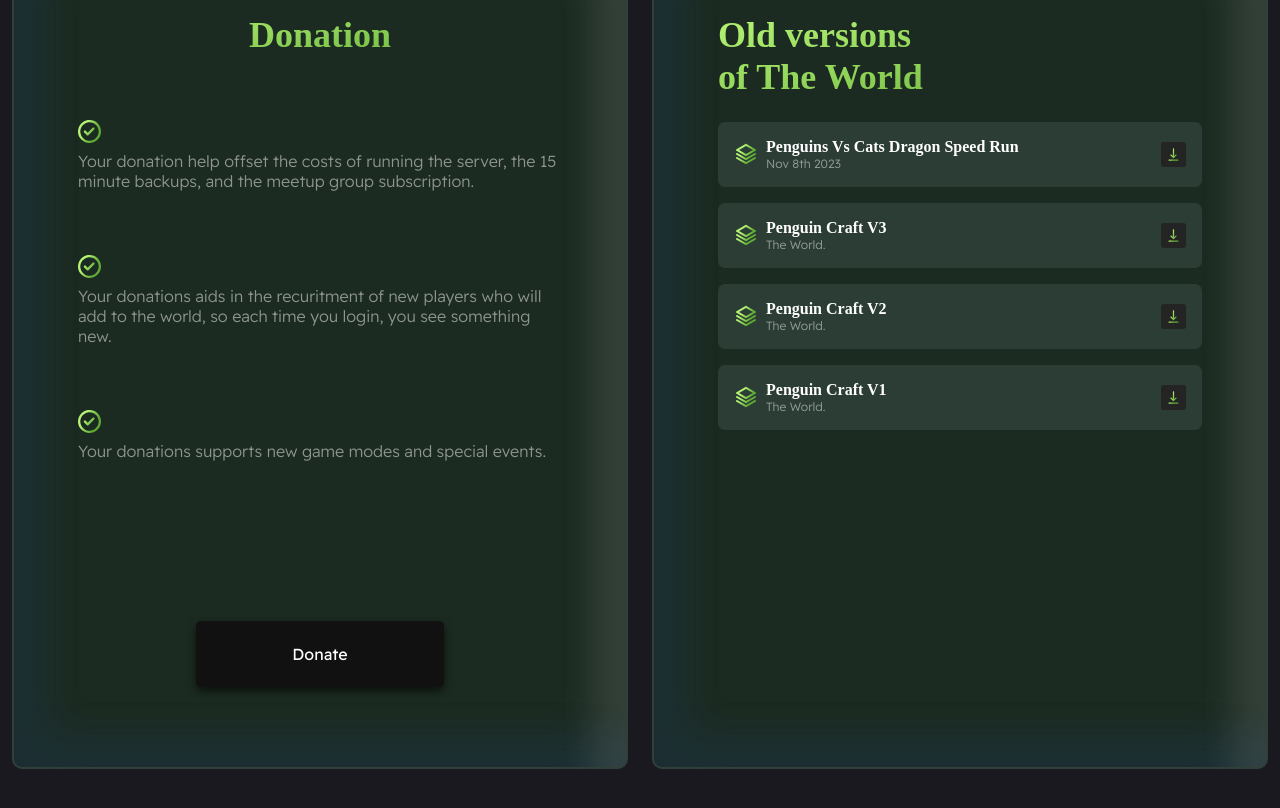
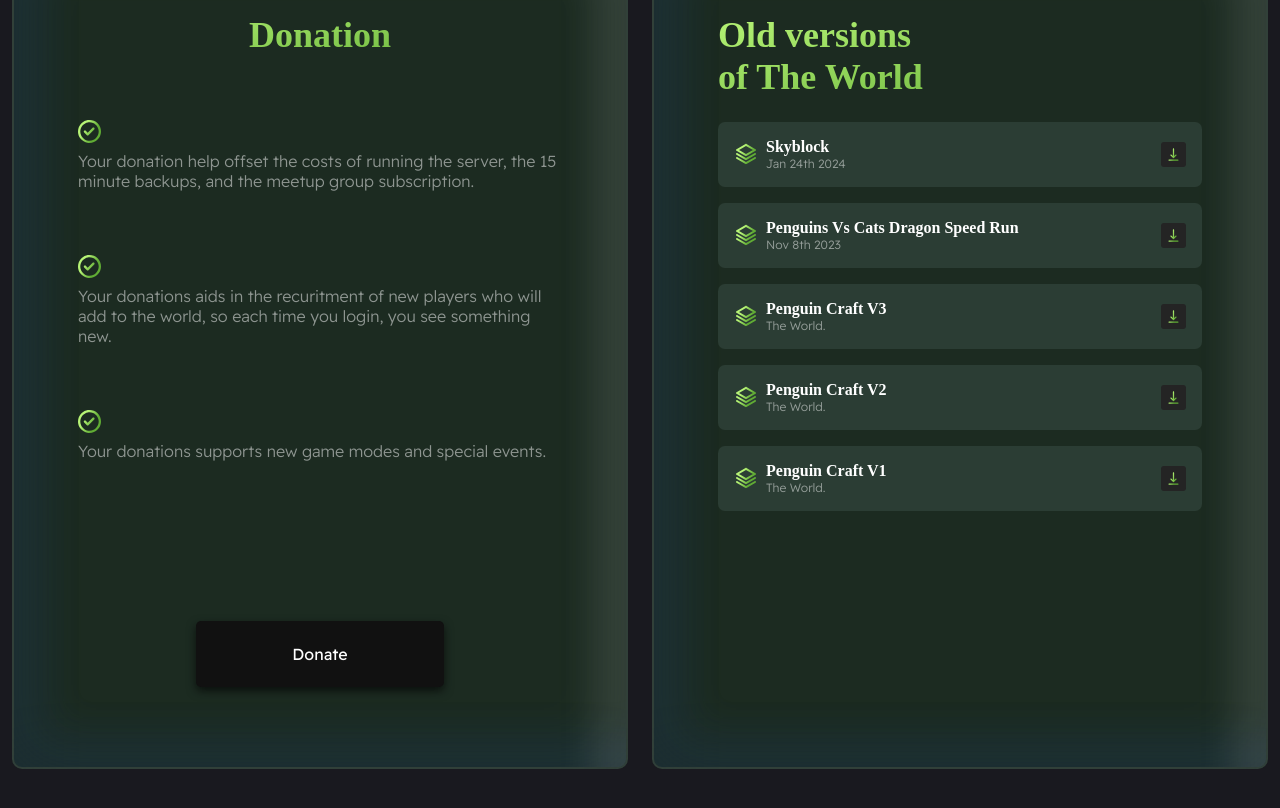
Before and after one commit to dgarvis/somc-club, a React (Vite) app: page / in a window 1280 px wide. Shown: the part 3320-4128 px from the top of the page. Built offline with nearby package versions, Linux system fonts and the light colour scheme; no server answers; the HTML template or start-up script is replaced by a standard one.

Commit message:
Added skyblock world for download.

```diff
--- a/src/Components/Donation/Donation.jsx
+++ b/src/Components/Donation/Donation.jsx
@@ -69,6 +69,20 @@ export const Donation = () => {
 				  <div className="flex gap-2 items-center">
 				      <img src={VersionCardIcon} alt="" height={24} width={24} />
 				      <div>
+					  <p className="version-number m-0">Skyblock</p>
+					  <p className="version-name m-0">Jan 24th 2024</p>
+				      </div>
+				  </div>
+				  <a href="https://dl.somc.club/SoMC_Skyblock-2023_to_2024.zip" className="text-decoration-none" target="_blank">
+				      <div className="download-btn-container">
+					  <img src={DownloadBtn} width={15} height={15} alt="" />
+				      </div>
+				  </a>
+			      </div>
+			      <div className="w-100 version-card flex justify-between items-center w-100">
+				  <div className="flex gap-2 items-center">
+				      <img src={VersionCardIcon} alt="" height={24} width={24} />
+				      <div>
 					  <p className="version-number m-0">Penguins Vs Cats Dragon Speed Run</p>
 					  <p className="version-name m-0">Nov 8th 2023</p>
 				      </div>
```
Lines whose indentation alone changed are shown as unchanged.
